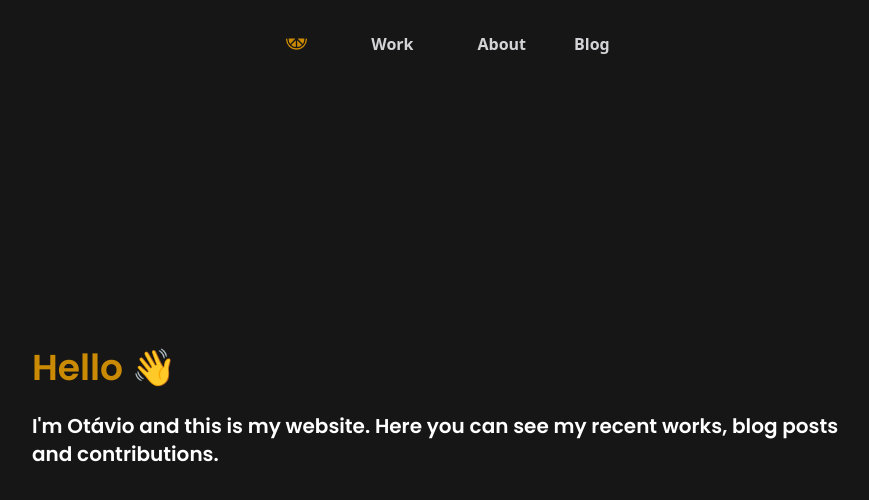
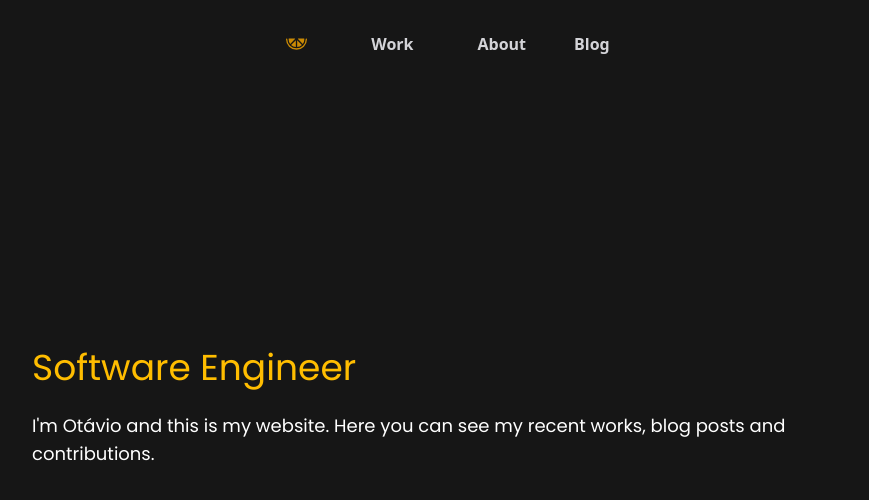
Before and after one commit to OtavioSC/website, a Next.js app: page / in a window 1280 px wide. Shown: the top 500 px of the page, without its empty margins (192-1061 px from the left). Built offline with nearby package versions, Linux system fonts and the light colour scheme.

Commit message:
update: add a new font size and a new main color

```diff
--- a/src/app/page.tsx
+++ b/src/app/page.tsx
@@ -1,16 +1,21 @@
 import { Poppins } from "next/font/google";
 
 const poppins = Poppins({
-  subsets: ['latin'],
-  weight: "600"
-})
+  subsets: ["latin"],
+  weight: ["400", "500"],
+});
 
 export default function Home() {
   return (
     <main className="flex min-h-screen flex-col items-center justify-center w-full p-24">
       <section className={`${poppins.className} text-white pt-8 pb-6`}>
-        <h1 className="my-4 inline-block text-yellow-600 text-4xl">Hello 👋</h1>
-        <p className="my-2 text-xl">I'm Otávio and this is my website. Here you can see my recent works, blog posts and contributions.</p>
+        <h1 className={` my-4 inline-block text-goldenrod text-4xl`}>
+          Software Engineer
+        </h1>
+        <p className="my-2 text-lg font-normal">
+          I'm Otávio and this is my website. Here you can see my recent works,
+          blog posts and contributions.
+        </p>
       </section>
     </main>
   );
--- a/tailwind.config.js
+++ b/tailwind.config.js
@@ -9,6 +9,7 @@ module.exports = {
     extend: {
       colors: {
         dark: "#161616",
+        goldenrod: "#ffbd00",
       },
     },
   },
```
